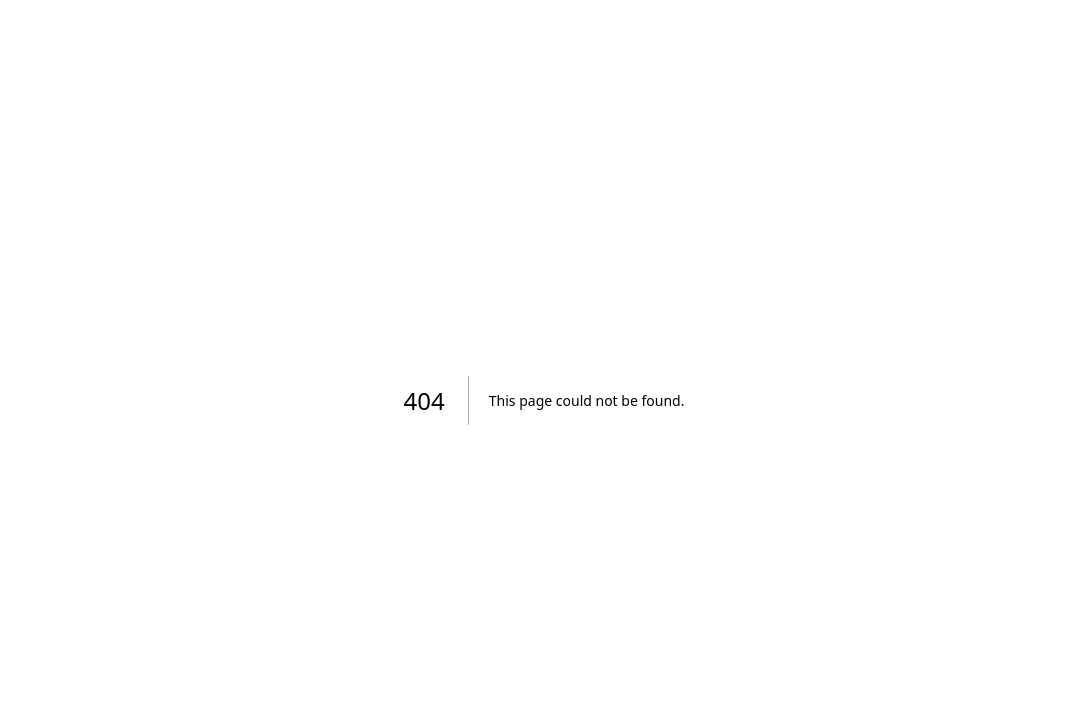
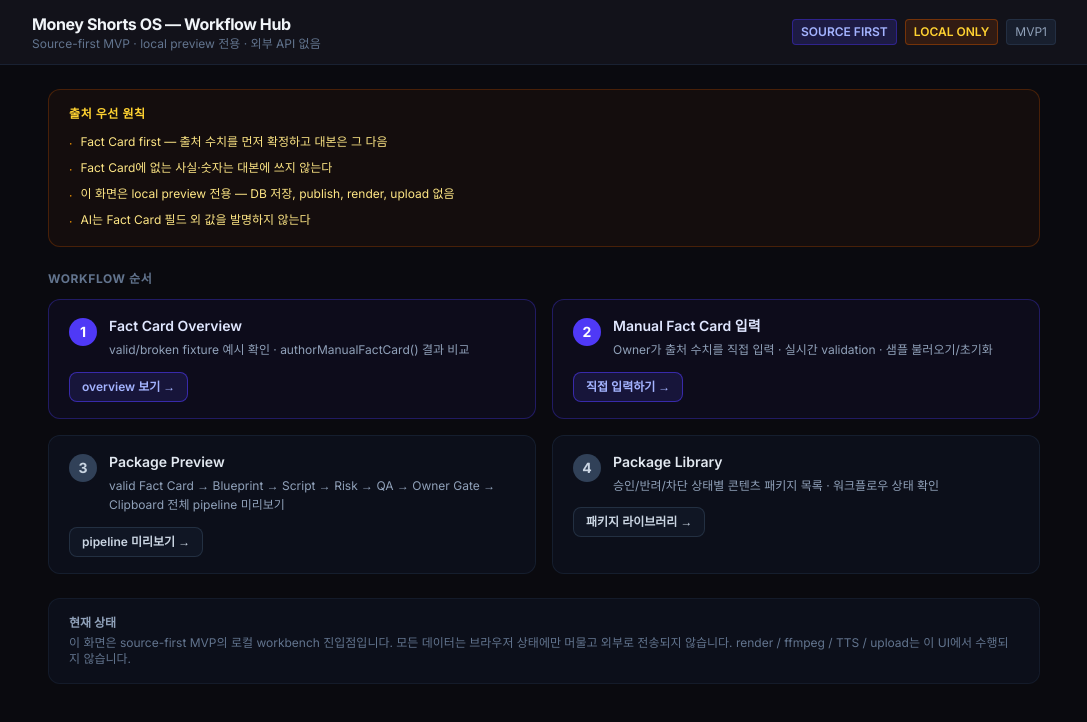
Before and after one commit to wnsuddl1988/instagram-auto, a Next.js app: page /money-shorts in a window 1280 px wide. Before the commit this address had no page. Shown: the top 722 px of the page, without its empty margins (96-1183 px from the left). Built offline with nearby package versions, Linux system fonts and the light colour scheme.

Commit message:
feat(money-shorts): add workflow hub route

```diff
--- a/_ai/CLAUDE_REPORT.md
+++ b/_ai/CLAUDE_REPORT.md
@@ -825,6 +825,34 @@ Validation evidence (2026-06-25):
   - 총 링크 6개 (헤더 3 + nav card 3) ✅
 - dev server 종료 ✅
 
+## Workflow Hub Route (`money-shorts-os-workflow-hub-ui-v1`):
+
+- `app/money-shorts/page.tsx` — 신규 생성 (Server Component, static)
+
+UI 구성:
+- 헤더: "Money Shorts OS — Workflow Hub" + SOURCE FIRST / LOCAL ONLY / MVP1 배지
+- 출처 우선 원칙 섹션 (amber): 4개 원칙 bullet
+- Workflow 순서 섹션: 4개 StepCard (sm:grid-cols-2 반응형)
+  1. Fact Card Overview → `/fact-cards/manual`
+  2. Manual Fact Card 입력 → `/fact-cards/manual/new`
+  3. Package Preview → `/fact-cards/manual/package-preview`
+  4. Package Library → `/packages`
+- 현재 상태 note (local workbench, 외부 전송 없음)
+
+Validation evidence (2026-06-25):
+- ESLint (`app/money-shorts/page.tsx`): 0 warnings ✅
+- TypeScript (full tsc → `app/money-shorts/` 필터): 0 errors ✅
+- 금지 패턴 검색 (clipboard/fetch//api//ffmpeg/output//upload/deploy): 0건 (UI 텍스트 내 단어만 — 실제 호출 없음) ✅
+- dev server HTTP 검증 (http://localhost:3000/money-shorts):
+  - `hasWorkflowHub=true` ✅
+  - `hasSourceFirst=true` (출처 우선 원칙 렌더) ✅
+  - `hasLocalOnly=true` (LOCAL ONLY 배지) ✅
+  - `/fact-cards/manual` href 존재 ✅
+  - `/fact-cards/manual/new` href 존재 ✅
+  - `/fact-cards/manual/package-preview` href 존재 ✅
+  - `/packages` href 존재 ✅
+- dev server 종료 ✅
+
 ## Active Source Of Truth
 
 - `_ai/HANDOFF_NOW.md`
--- a/_ai/HANDOFF_NOW.md
+++ b/_ai/HANDOFF_NOW.md
@@ -2,7 +2,7 @@
 
 ## Task ID
 
-`money-shorts-os-workflow-hub-ui-v1`
+`money-shorts-os-workflow-hub-entry-links-v1`
 
 ## Current State
 
@@ -12,49 +12,40 @@ Current status:
 
 - **MONEY_SHORTS_OS_SOURCE_FIRST_CORE_LOCKED**
 - Branch: `codex/source-first-blueprint-clean`
-- Latest completed checkpoint before route nav: `9e22a59 feat(fact-card-ui): add sample form controls`
-- Latest completed local UI: `/fact-cards/manual` route navigation polish.
+- Latest completed checkpoint before workflow hub: `fca0b73 feat(fact-card-ui): add manual workflow navigation`
+- Latest completed local UI: `/money-shorts` Workflow Hub route.
 - Codex verification passed:
-  - ESLint `app/fact-cards/manual/page.tsx`: PASS
-  - targeted TypeScript diagnostics for `app/fact-cards`: 0
-  - forbidden pattern search: PASS
-  - Claude HTTP verification: manual overview links to form, package preview, and package library
+  - ESLint `app/money-shorts/page.tsx`: PASS
+  - targeted TypeScript diagnostics for `app/money-shorts`: 0
+  - executable forbidden pattern search: PASS
+  - `/money-shorts` HTTP 200
+  - core text and all four route hrefs rendered
+  - dev server stopped after verification
 
 ## Goal
 
-Create a local Money Shorts OS workflow hub route.
+Add clear links back to the `/money-shorts` Workflow Hub from existing Money Shorts local UI screens.
 
-The Owner should have one local entry screen for the source-first MVP workflow, linking the Fact Card overview, direct form input, package preview, and package library. This is a navigation/workbench shell only, not a new backend workflow.
+The hub should become the obvious home/workbench entry point. This is navigation polish only.
 
 ## Approved Scope
 
 Allowed:
 
-- Add a local route, suggested:
-  - `app/money-shorts/page.tsx`
-- Use static local UI and existing route links only.
-- Link to:
-  - `/fact-cards/manual`
-  - `/fact-cards/manual/new`
-  - `/fact-cards/manual/package-preview`
-  - `/packages`
-- Show current source-first principle:
-  - Fact Card first
-  - no facts outside sources
-  - local preview only
-  - no publish/render/upload in this UI
-- Keep visual style consistent with existing dark operational UI.
+- Modify existing local UI route files as needed, likely:
+  - `app/fact-cards/manual/page.tsx`
+  - `app/fact-cards/manual/new/ManualFactCardFormClient.tsx`
+  - `app/fact-cards/manual/package-preview/page.tsx`
+  - `app/packages/PackageLibraryClient.tsx` or `app/packages/page.tsx`
+- Add visible links labeled like `Workflow Hub`, `Money Shorts Hub`, or `작업 허브` pointing to `/money-shorts`.
+- Keep existing behavior and route data unchanged.
 - Update `_ai/CLAUDE_REPORT.md` with concise evidence.
 
 ## Required Behavior
 
-- `/money-shorts` renders a clear MVP workflow hub.
-- It must not call external services, APIs, DB, clipboard, render, or ffmpeg.
-- It should make the current workflow order obvious:
-  1. Fact Card overview
-  2. Manual input form
-  3. Package preview
-  4. Package library/review
+- Existing pages still render their original content.
+- Each touched screen has a clear route back to `/money-shorts`.
+- No external call or persistence.
 - Mobile and desktop layout should not overlap or squeeze text.
 
 ## Forbidden
@@ -88,13 +79,12 @@ Run focused checks:
   - `/api/`
   - ffmpeg/render/upload/post/deploy references
   - `output/`
-- If practical, run a local dev server and verify `/money-shorts` with HTTP/core text. Stop the server afterward.
+- If practical, run a local dev server and verify representative touched routes with HTTP/core text. Stop the server afterward.
 
 ## Definition of Done
 
-- `/money-shorts` hub route renders.
-- It links to all four local workflow routes.
-- It explains local/source-first status without marketing fluff.
+- Existing Money Shorts local UI screens have visible `/money-shorts` links.
+- Original route content remains visible.
 - No external/clipboard/render/DB/API action occurs.
 - Focused checks pass, or any pre-existing unrelated failure is clearly isolated.
 - Final handoff reports changed files, checks/results, deviations/blockers, final `git status -sb`, and checkpoint recommendation.
@@ -106,4 +96,4 @@ Run focused checks:
 
 ## CLAUDE_REPORT Policy
 
-- Update `_ai/CLAUDE_REPORT.md` with concise workflow hub evidence because this creates the local MVP entry route.
+- Update `_ai/CLAUDE_REPORT.md` with concise evidence because this completes local navigation around the new hub.
--- a/_ai/NEXT_ACTION.md
+++ b/_ai/NEXT_ACTION.md
@@ -1,6 +1,6 @@
 # Next Action
 
-## 2026-06-25 현재 — Manual Route Navigation 완료, Workflow Hub 준비
+## 2026-06-25 현재 — Workflow Hub 완료, Hub Entry Links 준비
 
 상태: **MONEY_SHORTS_OS_SOURCE_FIRST_CORE_LOCKED**
 
@@ -36,22 +36,26 @@ Owner 결정:
 - `eb03a26 feat(fact-card-ui): add package preview route`
 - `08ff8f0 feat(fact-card-ui): add manual draft form`
 - `9e22a59 feat(fact-card-ui): add sample form controls`
-- Manual Route Navigation checkpoint: current local safe checkpoint after Codex review
+- `fca0b73 feat(fact-card-ui): add manual workflow navigation`
+- Workflow Hub checkpoint: current local safe checkpoint after Codex review
 - push: 미실행
 
 최근 완료:
 
-- `money-shorts-os-manual-fact-card-route-nav-v1`
-- `/fact-cards/manual` now links to:
+- `money-shorts-os-workflow-hub-ui-v1`
+- `/money-shorts` local workflow hub route
+- Links to:
+  - `/fact-cards/manual`
   - `/fact-cards/manual/new`
   - `/fact-cards/manual/package-preview`
   - `/packages`
-- Existing valid/broken draft cards remain visible.
 - Codex verification:
-  - ESLint `app/fact-cards/manual/page.tsx`: PASS
-  - targeted TypeScript diagnostics for `app/fact-cards`: 0
-  - forbidden pattern search PASS
-  - Claude HTTP verification passed: links and valid/broken content rendered
+  - ESLint `app/money-shorts/page.tsx`: PASS
+  - targeted TypeScript diagnostics for `app/money-shorts`: 0
+  - executable forbidden pattern search PASS
+  - HTTP 200 for `/money-shorts`
+  - all four hrefs rendered
+  - dev server stopped
 
 Source of truth:
 
@@ -66,24 +70,21 @@ Source of truth:
 
 ## 다음 safe work unit
 
-**MVP 1 — Money Shorts OS Workflow Hub**
+**MVP 1 — Workflow Hub Entry Links**
 
 Task ID:
 
-`money-shorts-os-workflow-hub-ui-v1`
+`money-shorts-os-workflow-hub-entry-links-v1`
 
 목표:
 
-- Owner가 source-first MVP의 주요 로컬 화면으로 들어갈 수 있는 `/money-shorts` workflow hub route를 만든다.
+- 기존 Money Shorts 로컬 UI 화면들에서 `/money-shorts` hub로 돌아가는 링크를 추가한다.
 
 포함:
 
-- `app/money-shorts/page.tsx` route 추가
-- `/fact-cards/manual` 링크
-- `/fact-cards/manual/new` 링크
-- `/fact-cards/manual/package-preview` 링크
-- `/packages` 링크
-- Fact Card first / local preview only / no publish-render-upload 원칙 표시
+- 기존 route UI navigation polish
+- `/money-shorts` 링크 추가
+- 기존 화면 content/behavior 유지
 
 금지:
 
--- a/_ai/PROJECT_STATE.md
+++ b/_ai/PROJECT_STATE.md
@@ -2,7 +2,7 @@
 
 **갱신:** 2026-06-25
 
-**전체프로젝트 진행률:** 약 92% — source/fact-card foundation부터 package assembly, review/gate/clipboard payload, Package Library UI, Manual Fact Card authoring UI, Package Preview UI, Manual Fact Card Form UI, sample controls, 그리고 manual overview route navigation까지 안정화됐다. 다음 단계는 Owner가 주요 로컬 workflow 화면으로 들어가는 `/money-shorts` hub route다.
+**전체프로젝트 진행률:** 약 93% — source/fact-card foundation부터 package assembly, review/gate/clipboard payload, Package Library UI, Manual Fact Card authoring UI, Package Preview UI, Manual Fact Card Form UI, sample controls, manual overview navigation, 그리고 `/money-shorts` workflow hub까지 안정화됐다. 다음 단계는 기존 Money Shorts 화면들에서 hub로 돌아가는 entry links를 추가하는 것이다.
 
 > **현재 품질 게이트:** `MONEY_SHORTS_OS_SOURCE_FIRST_CORE_LOCKED`. 이전 영상 제작 방식은 active direction이 아니다. 새 작업은 `_ai/MONEY_SHORTS_OS_SOURCE_FIRST_DATA_SPEC_V1.md`, `_ai/MONEY_SHORTS_OS_PRODUCT_DIRECTION_V1.md`, `_ai/MONEY_SHORTS_OS_PRD_V1.md`, `_ai/MONEY_SHORTS_OS_MVP1_CONTENT_PACKAGE_SPEC.md`, `_ai/MONEY_SHORTS_OS_VIDEO_PIPELINE_SPEC_V1.md`, `_ai/MONEY_SHORTS_OS_IMPLEMENTATION_ORDER_V1.md` 기준으로 진행한다.
 
@@ -67,7 +67,8 @@
 - Commit: `eb03a26` — `feat(fact-card-ui): add package preview route`
 - Commit: `08ff8f0` — `feat(fact-card-ui): add manual draft form`
 - Commit: `9e22a59` — `feat(fact-card-ui): add sample form controls`
-- Manual Route Navigation checkpoint: current safe checkpoint after Codex review
+- Commit: `fca0b73` — `feat(fact-card-ui): add manual workflow navigation`
+- Workflow Hub checkpoint: current safe checkpoint after Codex review
 - Branch: `codex/source-first-blueprint-clean`
 - Push: 미실행
 
@@ -77,25 +78,25 @@
 
 Task:
 
-- `money-shorts-os-manual-fact-card-route-nav-v1`
+- `money-shorts-os-workflow-hub-ui-v1`
 
 구현:
 
-- `app/fact-cards/manual/page.tsx`
+- `app/money-shorts/page.tsx`
 
 검증:
 
-- ESLint `app/fact-cards/manual/page.tsx`: PASS
-- Targeted TypeScript diagnostics for `app/fact-cards`: 0 errors
-- Forbidden-pattern search PASS:
+- ESLint `app/money-shorts/page.tsx`: PASS
+- Targeted TypeScript diagnostics for `app/money-shorts`: 0 errors
+- Executable forbidden-pattern search PASS:
   - no OS clipboard write
   - no fetch/API route calls
   - no render/ffmpeg/output/upload/post/deploy calls
-- Claude HTTP verification:
-  - `/fact-cards/manual/new` href exists
-  - `/fact-cards/manual/package-preview` href exists
-  - `/packages` href exists
-  - valid/broken draft content remains visible
+- HTTP/dev verification:
+  - `/money-shorts` HTTP 200
+  - core text rendered: `Workflow Hub`, `출처 우선`, `LOCAL ONLY`
+  - hrefs rendered: `/fact-cards/manual`, `/fact-cards/manual/new`, `/fact-cards/manual/package-preview`, `/packages`
+- Dev server stopped after verification
 - Full `pnpm build` remains blocked at TypeScript stage only by pre-existing `output/` binary `.ts` files.
 
 주의:
@@ -123,13 +124,13 @@ Task:
 
 다음 safe work unit:
 
-- **MVP 1 — Money Shorts OS Workflow Hub**
+- **MVP 1 — Workflow Hub Entry Links**
 
 구현 대상:
 
-- `app/money-shorts/page.tsx`
-- local links to Fact Card overview, manual form, package preview, package library
-- source-first/local-only workflow explanation
+- existing Money Shorts local UI route files
+- visible `/money-shorts` links back to the hub
+- original content/behavior preserved
 
 금지:
 
--- /dev/null
+++ b/app/money-shorts/page.tsx
@@ -0,0 +1,163 @@
+import Link from "next/link";
+
+// ── Workflow step data ────────────────────────────────────────────────────────
+
+const WORKFLOW_STEPS = [
+  {
+    num: 1,
+    title: "Fact Card Overview",
+    desc: "valid/broken fixture 예시 확인 · authorManualFactCard() 결과 비교",
+    href: "/fact-cards/manual",
+    label: "overview 보기",
+    accent: "indigo",
+  },
+  {
+    num: 2,
+    title: "Manual Fact Card 입력",
+    desc: "Owner가 출처 수치를 직접 입력 · 실시간 validation · 샘플 불러오기/초기화",
+    href: "/fact-cards/manual/new",
+    label: "직접 입력하기",
+    accent: "indigo",
+  },
+  {
+    num: 3,
+    title: "Package Preview",
+    desc: "valid Fact Card → Blueprint → Script → Risk → QA → Owner Gate → Clipboard 전체 pipeline 미리보기",
+    href: "/fact-cards/manual/package-preview",
+    label: "pipeline 미리보기",
+    accent: "slate",
+  },
+  {
+    num: 4,
+    title: "Package Library",
+    desc: "승인/반려/차단 상태별 콘텐츠 패키지 목록 · 워크플로우 상태 확인",
+    href: "/packages",
+    label: "패키지 라이브러리",
+    accent: "slate",
+  },
+] as const;
+
+// ── Principle items ───────────────────────────────────────────────────────────
+
+const PRINCIPLES = [
+  "Fact Card first — 출처 수치를 먼저 확정하고 대본은 그 다음",
+  "Fact Card에 없는 사실·숫자는 대본에 쓰지 않는다",
+  "이 화면은 local preview 전용 — DB 저장, publish, render, upload 없음",
+  "AI는 Fact Card 필드 외 값을 발명하지 않는다",
+];
+
+// ── Sub-components ────────────────────────────────────────────────────────────
+
+function StepCard({
+  num,
+  title,
+  desc,
+  href,
+  label,
+  accent,
+}: {
+  num: number;
+  title: string;
+  desc: string;
+  href: string;
+  label: string;
+  accent: "indigo" | "slate";
+}) {
+  const isIndigo = accent === "indigo";
+  return (
+    <div className={`rounded-xl border ${isIndigo ? "border-indigo-800/50 bg-indigo-900/10" : "border-slate-800/60 bg-slate-900/40"} px-5 py-4 flex flex-col gap-3`}>
+      <div className="flex items-start gap-3">
+        <span className={`w-7 h-7 rounded-full flex items-center justify-center text-sm font-bold shrink-0 mt-0.5 ${isIndigo ? "bg-indigo-600 text-white" : "bg-slate-700 text-slate-300"}`}>
+          {num}
+        </span>
+        <div className="min-w-0">
+          <div className={`font-semibold text-sm ${isIndigo ? "text-indigo-100" : "text-slate-200"}`}>{title}</div>
+          <p className="text-xs text-slate-400 mt-1 leading-relaxed">{desc}</p>
+        </div>
+      </div>
+      <Link
+        href={href}
+        className={`inline-flex items-center gap-1.5 self-start px-3 py-1.5 rounded-lg border text-xs font-semibold transition-colors ${
+          isIndigo
+            ? "border-indigo-600/60 bg-indigo-900/30 text-indigo-300 hover:bg-indigo-900/60"
+            : "border-slate-700/60 bg-slate-800/30 text-slate-300 hover:bg-slate-800/60"
+        }`}
+      >
+        {label} →
+      </Link>
+    </div>
+  );
+}
+
+// ── Page ─────────────────────────────────────────────────────────────────────
+
+export default function MoneyShortsDashboardPage() {
+  return (
+    <div className="min-h-screen bg-[var(--bg-primary)] text-[var(--text-primary)]">
+      {/* Header */}
+      <header className="sticky top-0 z-40 bg-[var(--bg-secondary)] border-b border-slate-800/70 px-4 py-3">
+        <div className="max-w-screen-lg mx-auto flex items-center justify-between gap-3 flex-wrap">
+          <div>
+            <h1 className="text-base font-bold text-slate-100 tracking-tight">
+              Money Shorts OS — Workflow Hub
+            </h1>
+            <p className="text-xs text-slate-500">
+              Source-first MVP · local preview 전용 · 외부 API 없음
+            </p>
+          </div>
+          <div className="flex items-center gap-2 flex-wrap">
+            <span className="px-2 py-1 rounded bg-indigo-900/40 border border-indigo-700/50 text-indigo-300 text-xs font-semibold">
+              SOURCE FIRST
+            </span>
+            <span className="px-2 py-1 rounded bg-amber-900/30 border border-amber-700/50 text-amber-300 text-xs font-semibold">
+              LOCAL ONLY
+            </span>
+            <span className="px-2 py-1 rounded bg-slate-800/60 border border-slate-700/50 text-slate-400 text-xs">
+              MVP1
+            </span>
+          </div>
+        </div>
+      </header>
+
+      <main className="max-w-screen-lg mx-auto px-4 py-6 space-y-6">
+
+        {/* Source-first principles */}
+        <section className="rounded-xl border border-amber-800/40 bg-amber-900/10 px-5 py-4">
+          <div className="text-xs font-bold text-amber-300 uppercase tracking-wider mb-3">
+            출처 우선 원칙
+          </div>
+          <ul className="space-y-2">
+            {PRINCIPLES.map((p, i) => (
+              <li key={i} className="flex gap-2 text-xs text-amber-200">
+                <span className="text-amber-500 shrink-0 mt-0.5">·</span>
+                {p}
+              </li>
+            ))}
+          </ul>
+        </section>
+
+        {/* Workflow steps */}
+        <section>
+          <div className="text-xs font-bold text-slate-500 uppercase tracking-wider mb-3">
+            Workflow 순서
+          </div>
+          <div className="grid grid-cols-1 sm:grid-cols-2 gap-4">
+            {WORKFLOW_STEPS.map((step) => (
+              <StepCard key={step.num} {...step} />
+            ))}
+          </div>
+        </section>
+
+        {/* Status note */}
+        <section className="rounded-xl border border-slate-800/50 bg-slate-900/40 px-5 py-4 text-xs text-slate-500">
+          <div className="font-bold text-slate-400 mb-1">현재 상태</div>
+          <p>
+            이 화면은 source-first MVP의 로컬 workbench 진입점입니다.
+            모든 데이터는 브라우저 상태에만 머물고 외부로 전송되지 않습니다.
+            render / ffmpeg / TTS / upload는 이 UI에서 수행되지 않습니다.
+          </p>
+        </section>
+      </main>
+    </div>
+  );
+}
```
